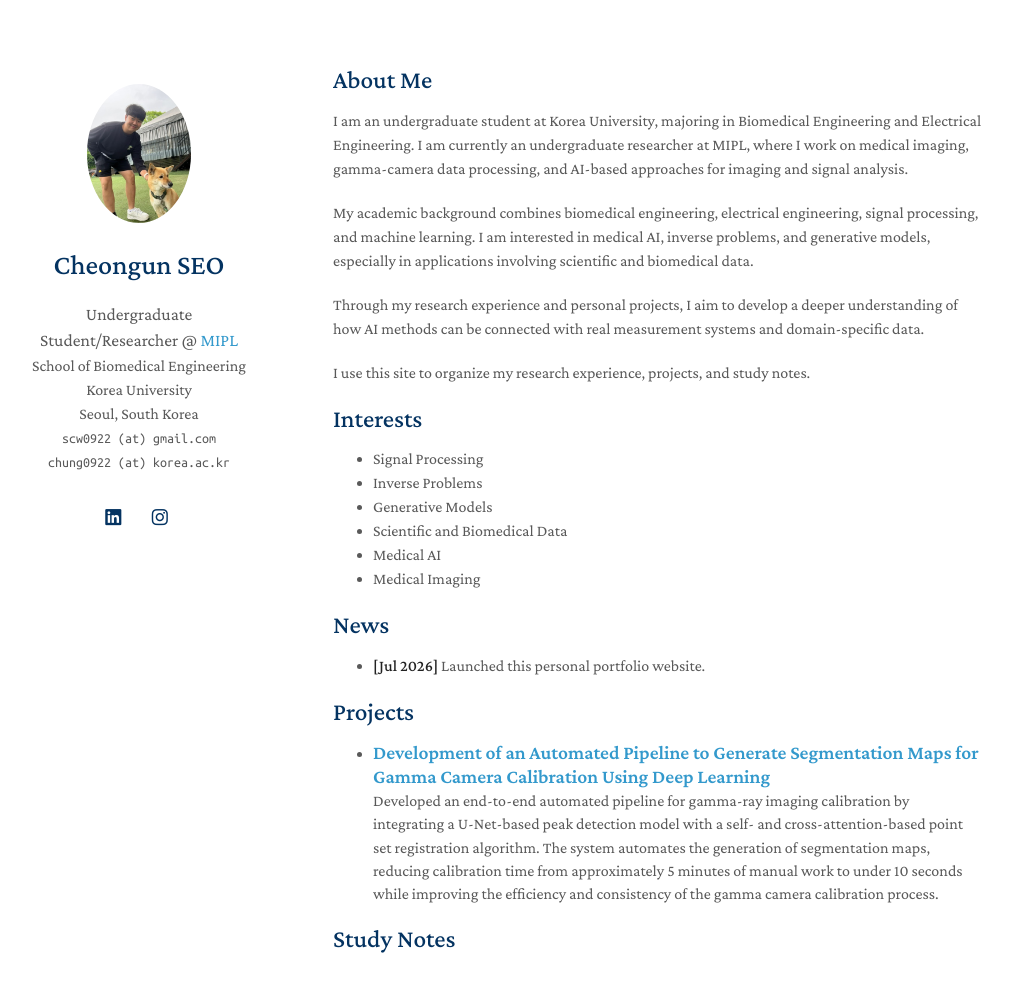
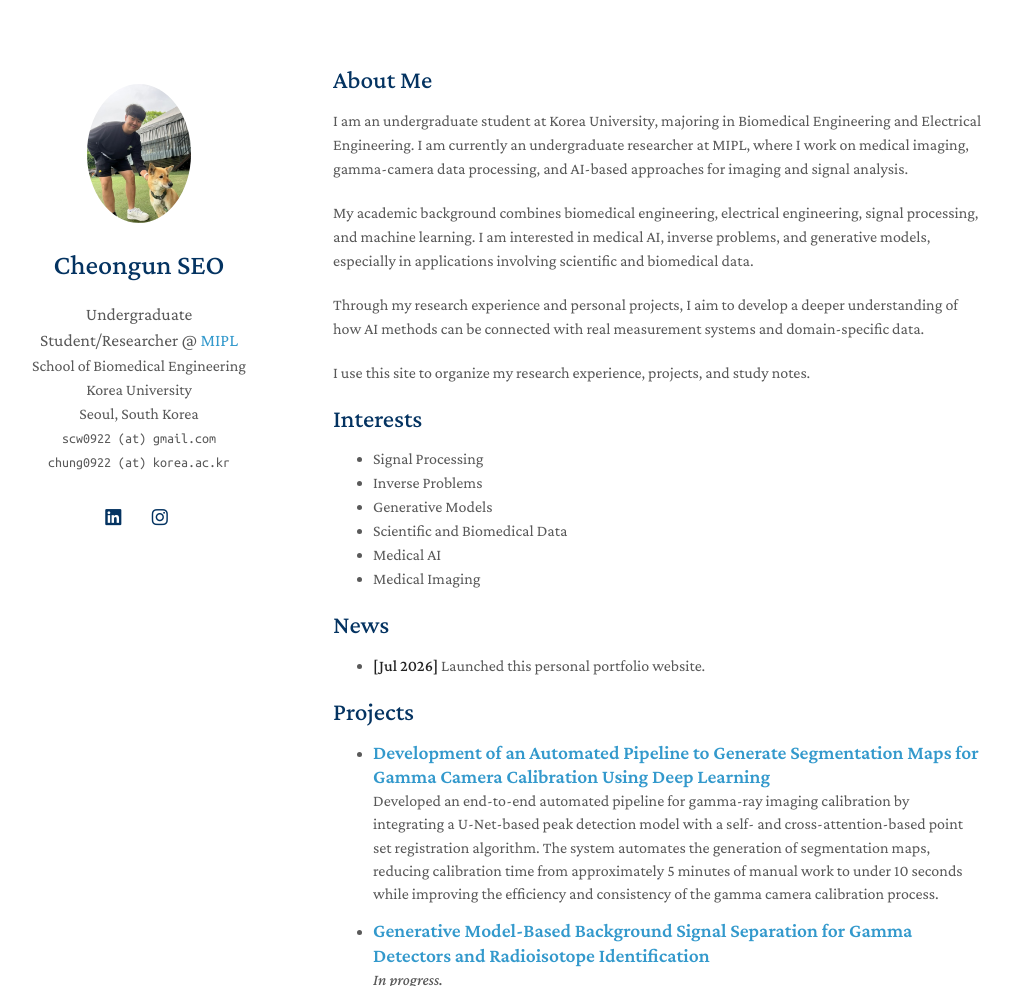
Before and after one commit to SeoCheongun/blog, a Jekyll site: the page built from index.md, in a window 1280 px wide and 1345 px high, cut to the strip 0-986 px from the top of the window. Shown: the whole strip, without its empty margins (137-1148 px from the left). Built offline with Jekyll 4.4.1, drawn with Linux system fonts in a browser that asks for light colours; a style sheet for code colours, icons or effects is not loaded; our own code applies the rules of GitHub Pages for plain Markdown files.

Commit message:
Add radioisotope identification project

```diff
--- a/index.md
+++ b/index.md
@@ -28,6 +28,7 @@ I use this site to organize my research experience, projects, and study notes.
 ## Projects
 
 - <span class="project-title">Development of an Automated Pipeline to Generate Segmentation Maps for Gamma Camera Calibration Using Deep Learning</span><span class="project-summary">Developed an end-to-end automated pipeline for gamma-ray imaging calibration by integrating a U-Net-based peak detection model with a self- and cross-attention-based point set registration algorithm. The system automates the generation of segmentation maps, reducing calibration time from approximately 5 minutes of manual work to under 10 seconds while improving the efficiency and consistency of the gamma camera calibration process.</span>
+- <span class="project-title">Generative Model-Based Background Signal Separation for Gamma Detectors and Radioisotope Identification</span><span class="project-summary"><em>In progress.</em></span>
 
 ## Study Notes
 
```
